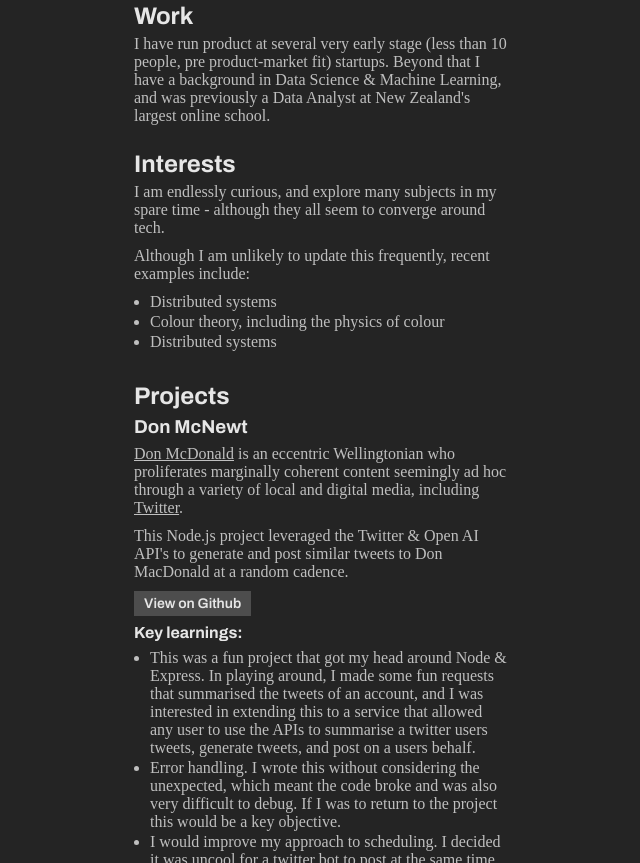
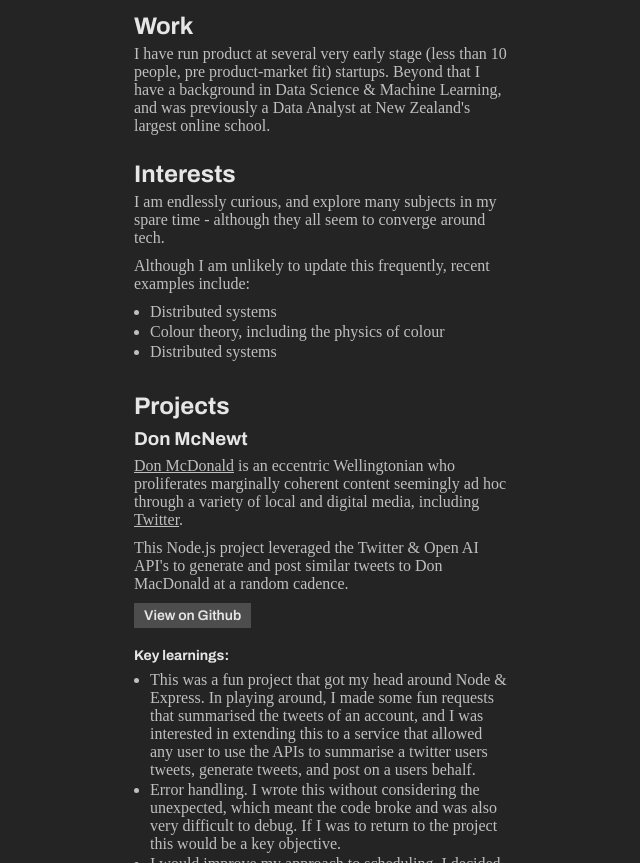
Before and after one commit to Daniel-Ash/danielash.me, a website: page public/index.html in a window 1280 px wide. Shown: the part 446-1309 px from the top of the page, without its empty margins (124-764 px from the left). Drawn offline with Linux system fonts and the light colour scheme; a web font is replaced by a local one.

Commit message:
improve page layout and remove old code

```diff
--- a/public/index.html
+++ b/public/index.html
@@ -63,16 +63,19 @@
         </div>
       -->
           <div class="section">
+            <div class="projectHeader">
               <h3> Don McNewt </h3>
               <p><a href="https://rgdsm.wordpress.com/">Don McDonald</a> is an eccentric Wellingtonian who proliferates
                 marginally coherent content seemingly ad hoc
-            through a variety of local and digital media, including <a href="https://twitter.com/McDONewt">Twitter</a>.
+                through a variety of local and digital media, including <a
+                  href="https://twitter.com/McDONewt">Twitter</a>.
               </p>
               <p>This Node.js project leveraged the Twitter & Open AI API's to generate and post similar tweets to Don
                 MacDonald at a random cadence. </p>
               <a class="button" href="https://github.com/Daniel-Ash/don-mcnewt-bot">
                 <div class="linkButton">View on Github</div>
               </a>
+            </div>
           </div>
           <div class="section">
             <h4>Key learnings:</h4>
--- a/public/style.css
+++ b/public/style.css
@@ -31,6 +31,7 @@ h3 {
 }
 
 h4 {
+  font-size: 14px;
   margin-top: 8px;
   margin-bottom: 8px;
 }
@@ -97,11 +98,6 @@ button {
   Opacity: 0;
 }
 
-.hiddenSection {
-  display: none;
-
-}
-
 .section.show {
   Opacity: 1;
   animation: showSection 1000ms;
@@ -135,6 +131,12 @@ button {
   border-width: 1px;
   width: 75px;
   height: 5px;
+  margin-bottom: 10px;
+}
+
+.projectHeader {
+  margin-top: 10px;
+  margin-bottom: 20px;
 }
 
 @media only screen and (max-width: 1224px) {
```
Lines whose indentation alone changed are shown as unchanged.
